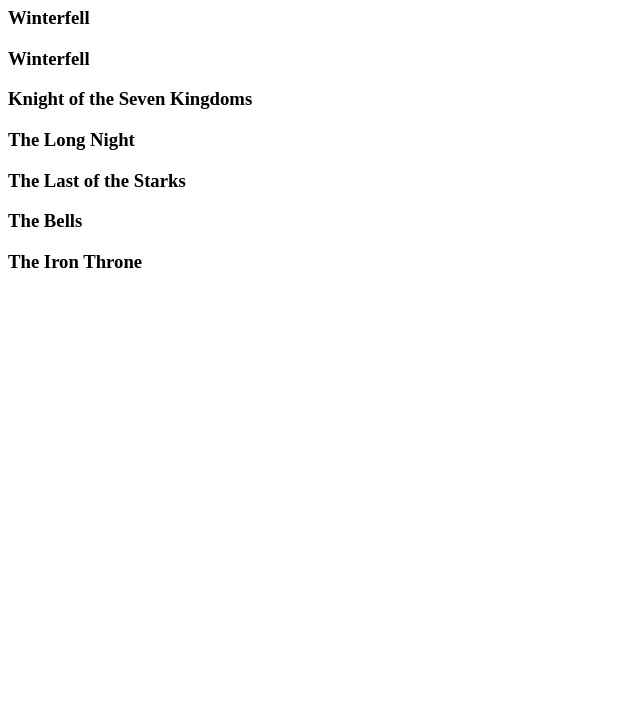
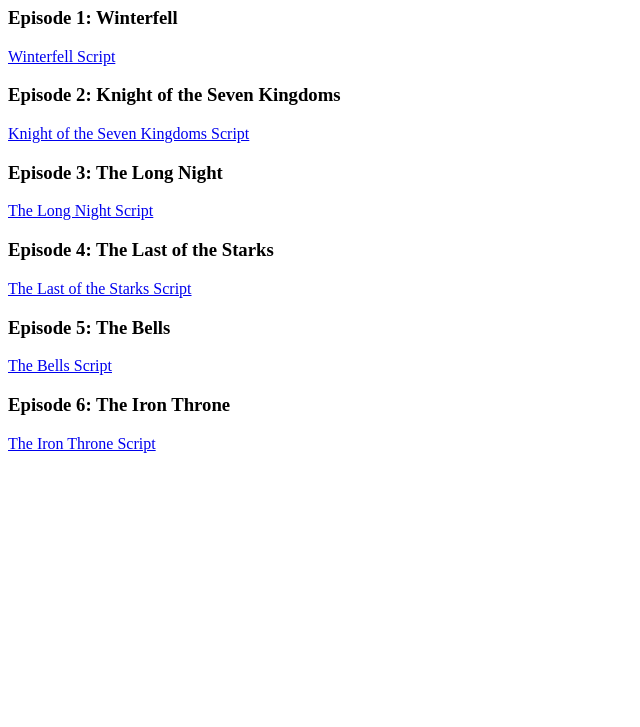
Before and after one commit to tlr39/GOT, a plain HTML site: page Ep.html in a window 1280 px wide. Shown: the part 73-800 px from the top of the page, without its empty margins (0-640 px from the left). Drawn offline with Linux system fonts and the light colour scheme.

Commit message:
changes to web files

```diff
--- a/Ep.html
+++ b/Ep.html
@@ -4,20 +4,18 @@
         <title>Episode Scripts</title>
     </head>
     <body>
-        <h1>Episode Scripts</h1>
-        <h3>Winterfell</h3>
-        <p><!-- markup --> </p>
-        <h3>Winterfell</h3>
-        <p><!-- markup --> </p>
-        <h3>Knight of the Seven Kingdoms</h3>
-        <p><!-- markup --> </p>
-        <h3>The Long Night</h3>
-        <p><!-- markup --> </p>
-        <h3>The Last of the Starks</h3>
-        <p><!-- markup --> </p>
-        <h3>The Bells</h3>
-        <p><!-- markup --> </p>
-        <h3>The Iron Throne</h3>
-        <p><!-- markup --> </p>
+        <h1>Season Eight Scripts</h1>
+        <h3>Episode 1: Winterfell </h3>
+        <p> <a href="txt/Winterfell_ep1.txt">Winterfell Script</a> </p>
+        <h3> Episode 2: Knight of the Seven Kingdoms</h3>
+        <p> <a href="txt/KnightOf7Kingdoms_ep2.txt">Knight of the Seven Kingdoms Script</a> </p>
+        <h3> Episode 3: The Long Night</h3>
+        <p><a href="txt/LongNight_ep3.txt">The Long Night Script</a> </p>
+        <h3>Episode 4: The Last of the Starks</h3>
+        <p> <a href="txt/LastOfStarks_ep4.txt">The Last of the Starks Script</a></p>
+        <h3>Episode 5: The Bells</h3>
+        <p><a href="txt/TheBells_ep5.txt">The Bells Script</a></p>
+        <h3>Episode 6: The Iron Throne</h3>
+        <p> <a href="txt/TheIronThrone_ep6.txt">The Iron Throne Script</a> </p>
     </body>
 </html>
--- /dev/null
+++ b/homepage.css
@@ -0,0 +1,47 @@
+html {
+  font-family: "Serif";
+  margin: 1em 20%;
+  background-color: grey;
+  text-align:center;
+}
+header {
+  position: fixed;
+  top: 0;
+  right: 0;
+  left: 0;
+  border-bottom: 1px solid #e3e3e8;
+
+}
+nav {
+  float: left;
+}
+nav ul {
+  list-style-type: none;
+  margin: 0;
+  padding: 2.2em 2em;
+}
+nav ul li {
+  display: inline;
+  padding: 0 .4em;
+}
+nav ul li a {
+  color: #333;
+  text-decoration: none;
+  text-transform: uppercase;
+  font-size: 1.6em;
+  padding-bottom: 1.3em;
+  transition: .5s color;
+}
+nav ul li a:hover {
+  border-bottom: 3px solid #333;
+}
+#current {
+  color: #ff4629;
+  border-bottom: 3px solid #333;
+}
+#fb:hover {
+  color: #3b5998;
+}
+#twitter:hover {
+  color: #00acee;
+}
```
Also changed, not shown: Charts.html (+2 -1 lines), GOT_Home.html (deleted, +0 -15 lines), about.html (added, +9 -0 lines), index.html (added, +18 -0 lines), GOT8.jpg (added), gotCharSpeech.svg.
